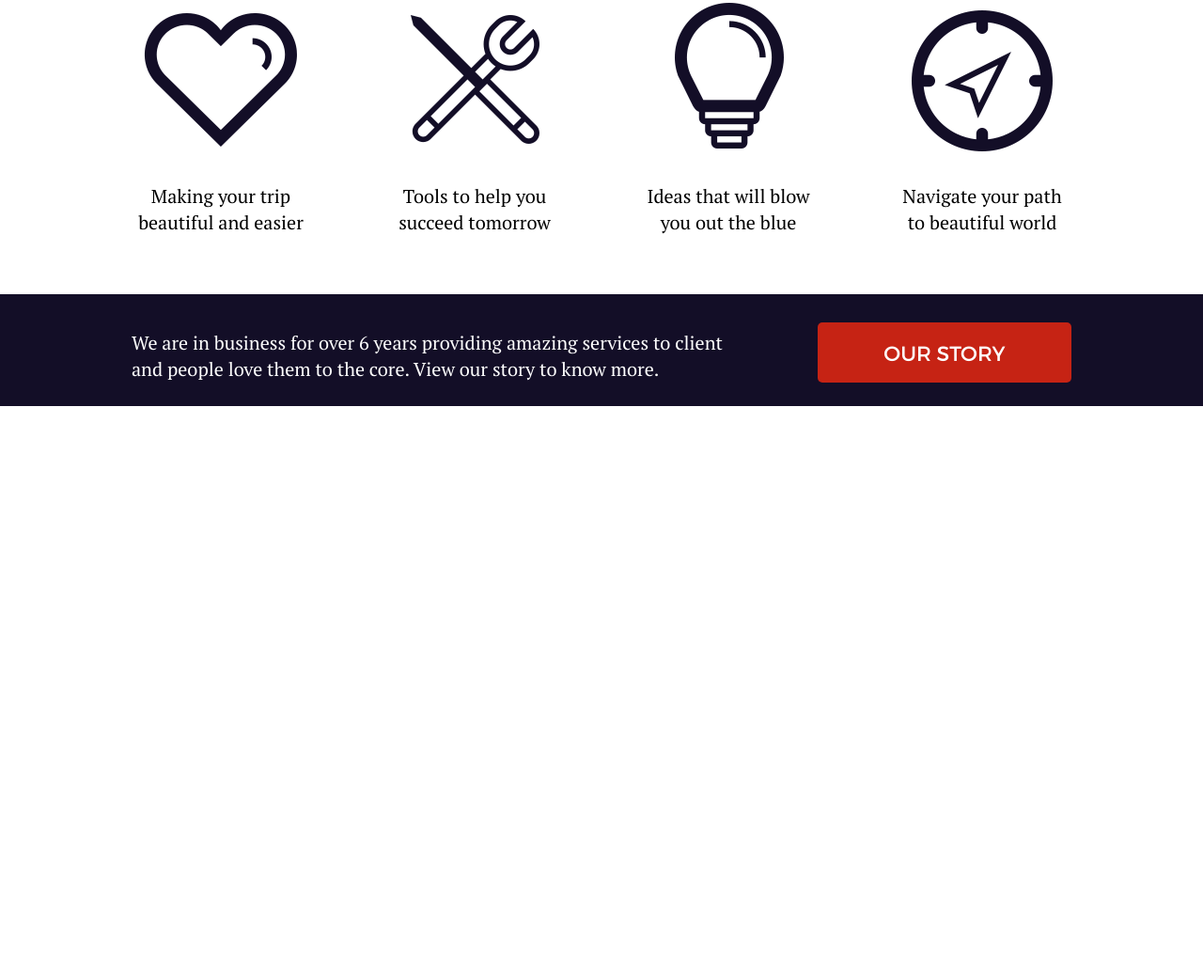
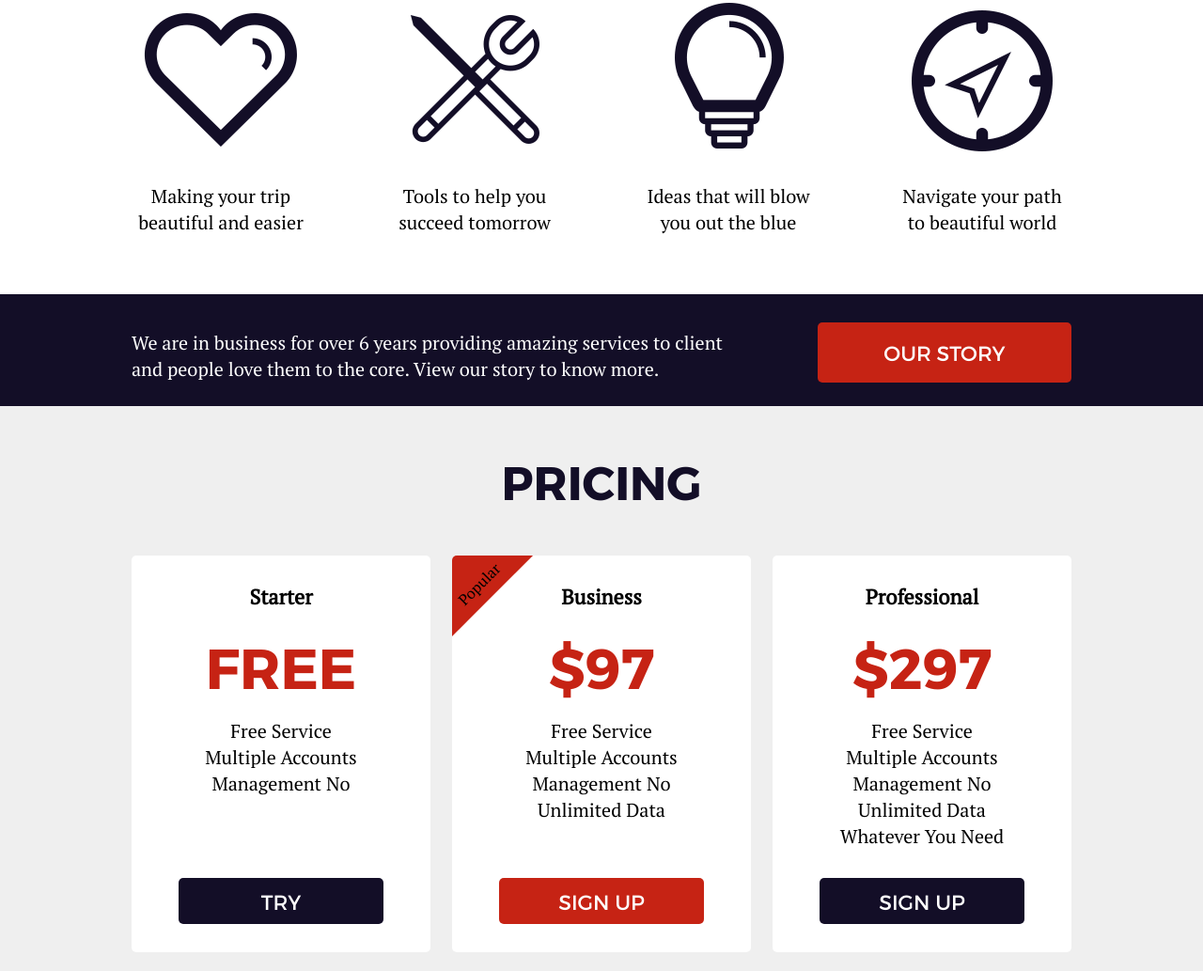
Before and after one commit to roman-stepanov/automotive, a website: page index.html in a window 1280 px wide. Shown: the part 857-1890 px from the top of the page at 94% size. Before the commit the page ends 1289 px from the top, so only its background shows below. Drawn offline with nearby package versions, Linux system fonts and the light colour scheme; files that its build step writes are made by us from their sources.

Commit message:
Сделал раздел pricing

```diff
--- a/index.html
+++ b/index.html
@@ -71,6 +71,49 @@
           <a class="btn  btn--red  our-story__btn" href="#">Our story</a>
         </div>
       </section>
+      <section class="pricing">
+        <div class="pricing__container">
+          <h2 class="pricing__title">Pricing</h2>
+          <div class="pricing__items">
+            <article class="pricing__item">
+              <h3 class="pricing__item-title">Starter</h3>
+              <b class="pricing__item-cy">Free</b>
+              <ul class="pricing__item-detail">
+                <li>Free Service</li>
+                <li>Multiple Accounts</li>
+                <li>Management No</li>
+                <!-- <li>--</li>
+                <li>--</li> -->
+              </ul>
+              <a class="btn  btn--blue  pricing__btn" href="#">Try</a>
+            </article>
+            <article class="pricing__item  pricing__item--popular">
+              <h3 class="pricing__item-title">Business</h3>
+              <b class="pricing__item-cy">$97</b>
+              <ul class="pricing__item-detail">
+                <li>Free Service</li>
+                <li>Multiple Accounts</li>
+                <li>Management No</li>
+                <li>Unlimited Data</li>
+                <!-- <li>--</li> -->
+              </ul>
+              <a class="btn  btn--red  pricing__btn" href="#">Sign Up</a>
+            </article>
+            <article class="pricing__item">
+              <h3 class="pricing__item-title">Professional</h3>
+              <b class="pricing__item-cy">$297</b>
+              <ul class="pricing__item-detail">
+                <li>Free Service</li>
+                <li>Multiple Accounts</li>
+                <li>Management No</li>
+                <li>Unlimited Data</li>
+                <li>Whatever You Need</li>
+              </ul>
+              <a class="btn  btn--blue  pricing__btn" href="#">Sign Up</a>
+            </article>
+          </div>
+        </div>
+      </section>
     </main>
   </body>
 </html>
--- a/less/blocks/btn.less
+++ b/less/blocks/btn.less
@@ -15,4 +15,8 @@
   &--red {
     background-color: @clr_red;
   }
+
+  &--blue {
+    background-color: @clr_dark-blue;
+  }
 }
--- /dev/null
+++ b/less/blocks/pricing.less
@@ -0,0 +1,95 @@
+.pricing {
+  background-color: @clr_gray;
+}
+
+.pricing__container {
+  margin: 0 auto;
+  padding: 40px 0px 0px 0px;
+  width: @min-width;
+}
+
+.pricing__title {
+  color: @clr_dark-blue;
+  font-family: @fnt_Montserrat;
+  font-size: 50px;
+  font-weight: 700;
+  line-height: 80px;
+  text-align: center;
+  text-transform: uppercase;
+  margin: 0px 0px 39px 0px;
+  padding: 0;
+}
+
+.pricing__items {
+  display: flex;
+  flex-wrap: wrap;
+  // align-items: flex-start;
+  justify-content: space-between;
+}
+
+.pricing__item {
+  display: flex;
+  flex-direction: column;
+  position: relative;
+  margin: 0px 0px 20px 0px;
+  padding: 30px 50px 30px 50px;
+  width: 218px;
+  border-radius: 5px;
+  background-color: @clr_white;
+  overflow: hidden;
+
+  &--popular::before {
+    content: "Popular";
+    position: absolute;
+    top: -10px;
+    left: -45px;
+    font-size: 16px;
+    line-height: 28px;
+    text-align: center;
+    padding: 30px 0px 5px 0px;
+    width: 130px;
+    background-color: @clr_red;
+    transform: rotate(-45deg);
+  }
+}
+
+.pricing__item-title {
+  font-size: 22px;
+  line-height: 28px;
+  text-align: center;
+  margin: 0;
+  padding: 0px 0px 20px 0px;
+}
+
+.pricing__item-cy {
+  display: block;
+  color: @clr_red;
+  font-family: @fnt_Montserrat;
+  font-size: 60px;
+  font-weight: 700;
+  line-height: 80px;
+  text-align: center;
+  text-transform: uppercase;
+  margin: 0;
+  padding: 0;
+}
+
+.pricing__item-detail {
+  flex-grow: 1;
+  margin: 0;
+  padding: 15px 0px 30px 0px;
+  list-style: none;
+}
+
+.pricing__item-detail li {
+  font-size: 20px;
+  line-height: 28px;
+  text-align: center;
+  margin: 0;
+  padding: 0;
+}
+
+.pricing__btn {
+  padding: 11px 0px 10px 0px;
+  width: 100%;
+}
--- a/less/style.less
+++ b/less/style.less
@@ -8,3 +8,4 @@
 @import "blocks/promo-form.less";
 @import "blocks/our-services.less";
 @import "blocks/our-story.less";
+@import "blocks/pricing.less";
```
